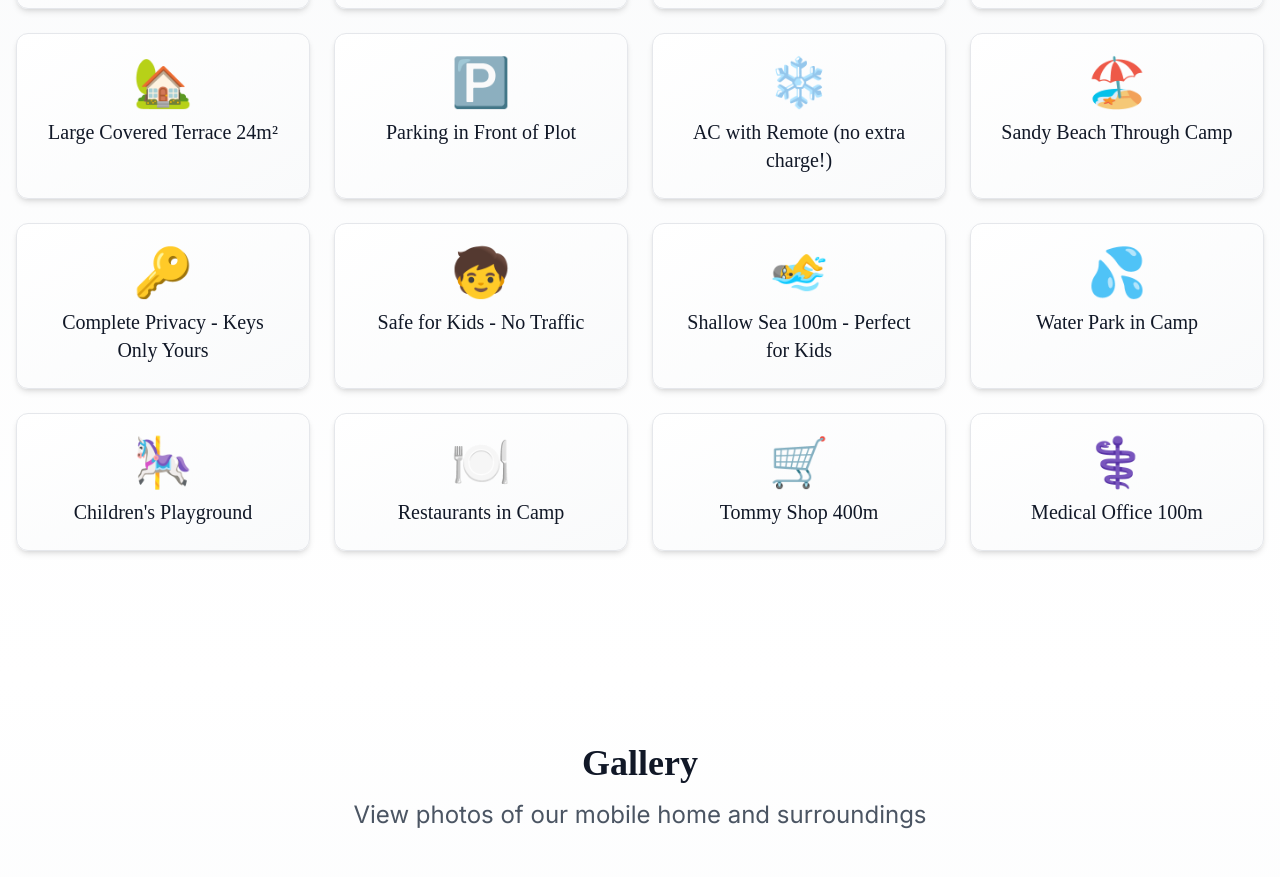
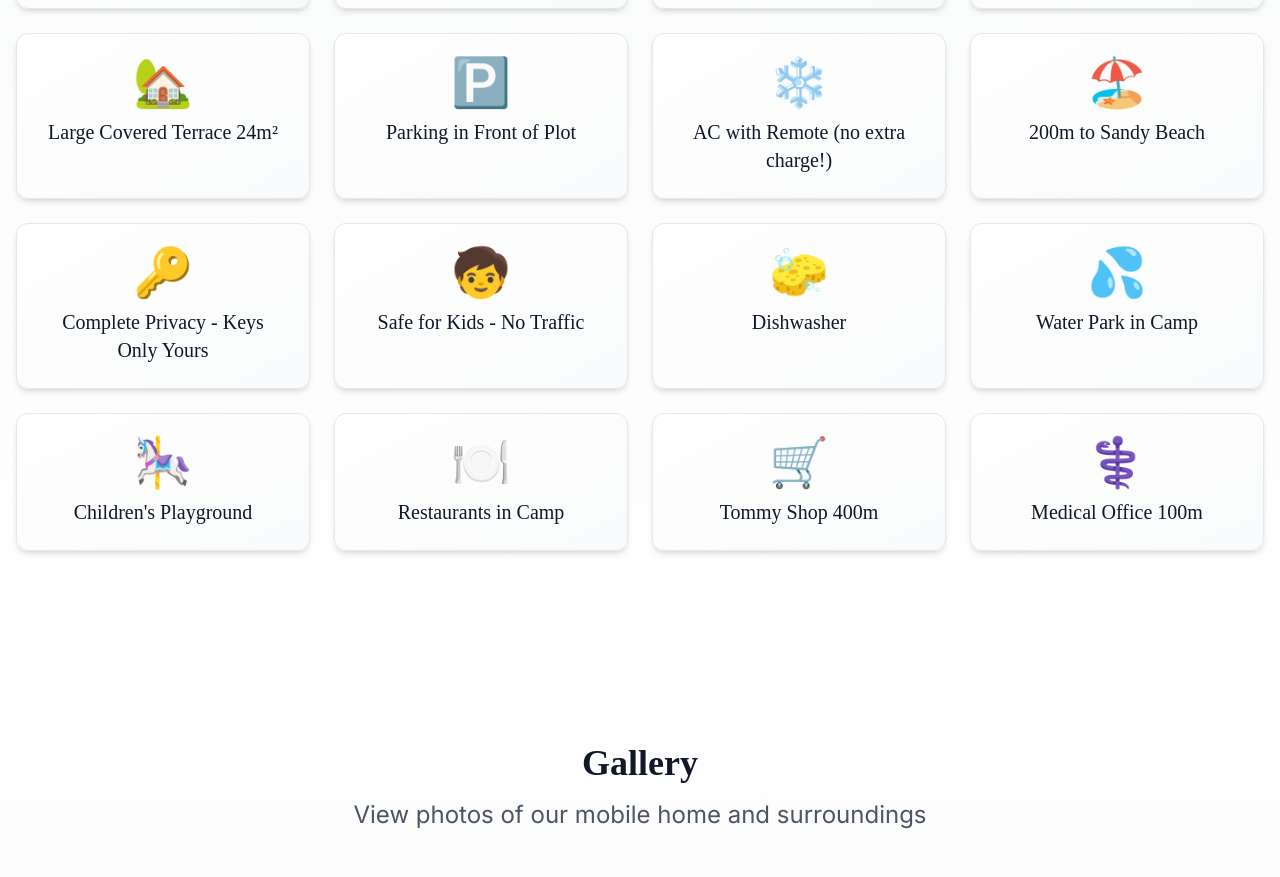
Before and after one commit to helenaloy/lana, a Next.js app: page /en in a window 1280 px wide. Shown: the part 1926-2803 px from the top of the page. Built offline with nearby package versions, Linux system fonts and the light colour scheme; grey boxes are pictures that could not be loaded; a web font is replaced by a local one.

Commit message:
ikone finito

```diff
--- a/components/AmenityList.tsx
+++ b/components/AmenityList.tsx
@@ -25,6 +25,7 @@ const iconMap: Record<string, string> = {
   medical: '⚕️',
   bathroom: '🚿',
   childsafe: '🧒',
+  dishwasher: '🧽',
 };
 
 export default function AmenityList({ locale }: Props) {
--- a/content/site.json
+++ b/content/site.json
@@ -58,8 +58,8 @@
     },
     {
       "icon": "beach",
-      "label_hr": "Pješčana plaža kroz kamp",
-      "label_en": "Sandy Beach Through Camp"
+      "label_hr": "200m do pješčane plaže",
+      "label_en": "200m to Sandy Beach"
     },
     {
       "icon": "privacy",
@@ -72,9 +72,9 @@
       "label_en": "Safe for Kids - No Traffic"
     },
     {
-      "icon": "shallow",
-      "label_hr": "Plićak 100m - savršeno za mališane",
-      "label_en": "Shallow Sea 100m - Perfect for Kids"
+      "icon": "dishwasher",
+      "label_hr": "Perilica posuđa",
+      "label_en": "Dishwasher"
     },
     {
       "icon": "waterpark",
```
Also changed, not shown: 1 other file (tests, documents, lock files or other folders).
